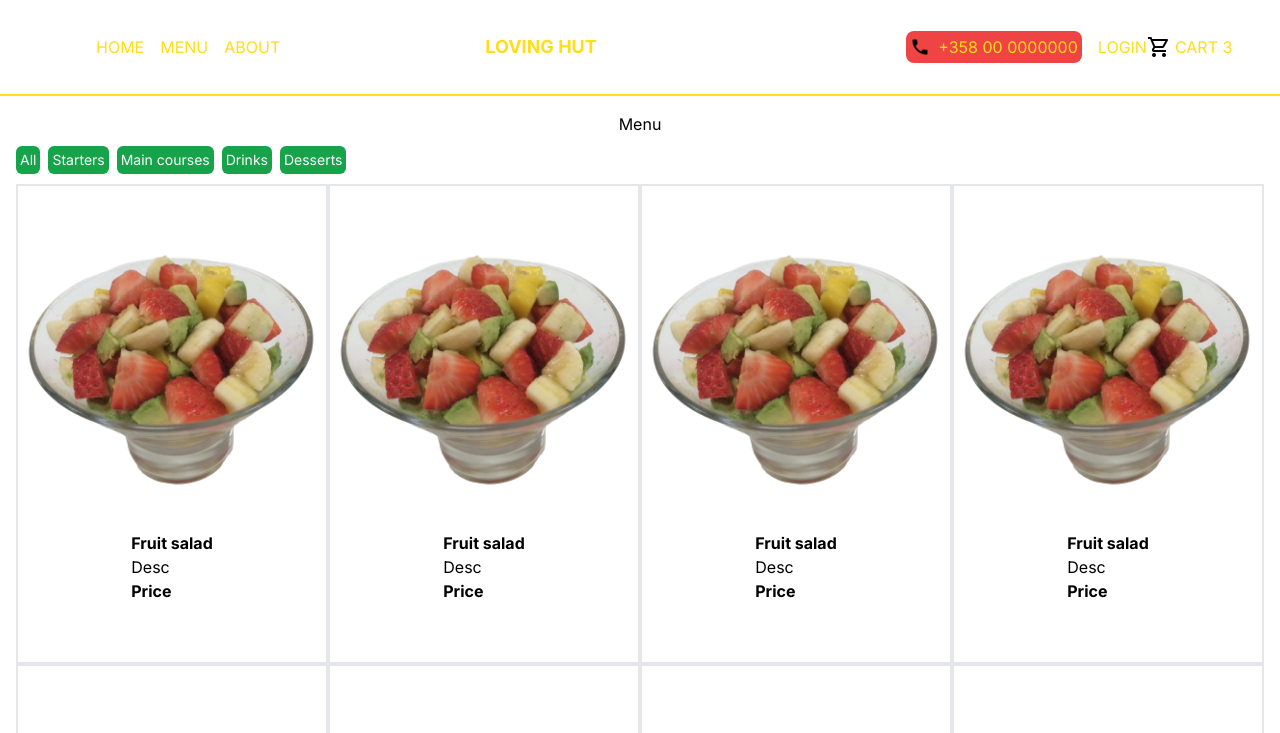
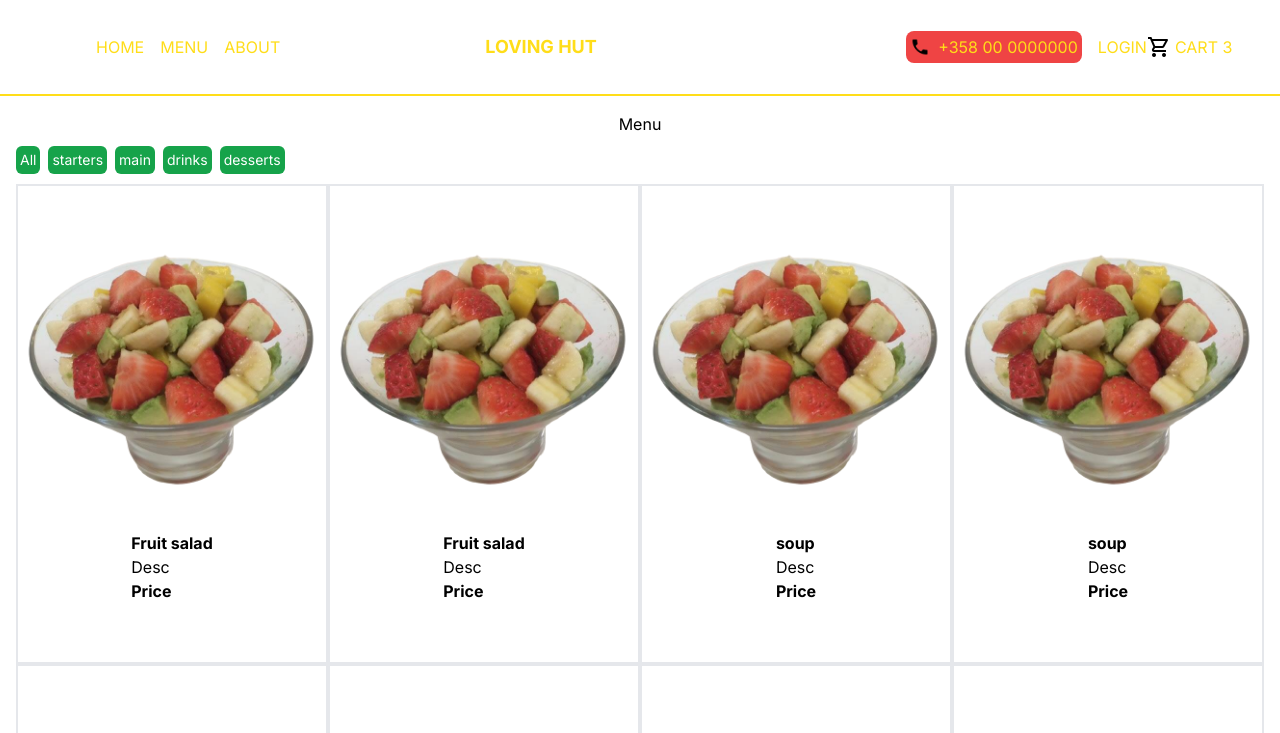
Before and after one commit to polinatea/restaurant, a Next.js app: page /menu in a window 1280 px wide. Shown: the top 733 px of the page. Built offline with nearby package versions, Linux system fonts and the light colour scheme.

Commit message:
menu filter in process

```diff
--- a/src/app/components/CategoryButtons.tsx
+++ b/src/app/components/CategoryButtons.tsx
@@ -1,19 +1,25 @@
 import React from 'react'
+import { menu } from '../data';
+import Menu from './Menu';
+interface CategoryButtonsProps {
+    uniqueCategories: string[];
+    filterMenu: (category:string) => void;
+    setItems: (menu:string[]) => void;
+  };
 
-const CategoryButtons = () => {
-    const categories = [
-        {id: 1, title: "Starters", cat: "starters"},
-        {id: 2, title: "Main courses", cat: "main"},
-        {id: 3, title: "Drinks", cat: "drinks"},
-        {id: 4, title: "Desserts", cat: "desserts"},
-      ]
+
+const CategoryButtons = (props: CategoryButtonsProps) => {
+
   return (
     <div className='flex items-center gap-2 h-12'>
-        <button className='bg-green-600 p-1 text-sm text-white rounded-md'>All</button>
-        {categories.map(category=>(
-            <button key={category.id} className='bg-green-600 p-1 text-sm text-white rounded-md'>{category.title}</button>
-        ))}
-
+        <button onClick = {() => props.setItems(menu)} className='bg-green-600 p-1 text-sm text-white rounded-md'>
+            All
+        </button>
+        {props.uniqueCategories.map((category,id)=>(
+        <button onClick={()=>props.filterMenu(category)} key={id} className='bg-green-600 p-1 text-sm text-white rounded-md'>
+            {category}
+        </button>
+       ))}
     </div>
     )
 }
--- a/src/app/data.ts
+++ b/src/app/data.ts
@@ -103,59 +103,60 @@ interface Menu  {
         img?: string;
 };
 
+
 export const menu:Menu[] = [
     {
         id: 1,
-        cat: "Starters",
+        cat: "starters",
         title: "Fruit salad",
         desc: "Strawberry, banana, avocado",
         img: "/fruit-salad.png",
     },
     {
         id: 2,
-        cat: "Starters",
+        cat: "starters",
         title: "Fruit salad",
         desc: "Strawberry, banana, avocado",
         img: "/fruit-salad.png",
     },
     {
         id: 3,
-        cat: "Main",
-        title: "Fruit salad",
+        cat: "main",
+        title: "soup",
         desc: "Strawberry, banana, avocado",
         img: "/fruit-salad.png",
     },
     {
         id: 4,
-        cat: "Main",
-        title: "Fruit salad",
+        cat: "main",
+        title: "soup",
         desc: "Strawberry, banana, avocado",
         img: "/fruit-salad.png",
     },
     {
         id: 5,
-        cat: "Drinks",
+        cat: "drinks",
         title: "Fruit salad",
         desc: "Strawberry, banana, avocado",
         img: "/fruit-salad.png",
     },
     {
         id: 6,
-        cat: "Drinks",
+        cat: "drinks",
         title: "Fruit salad",
         desc: "Strawberry, banana, avocado",
         img: "/fruit-salad.png",
     },
     {
         id: 7,
-        cat: "Desserts",
+        cat: "desserts",
         title: "Fruit salad",
         desc: "Strawberry, banana, avocado",
         img: "/fruit-salad.png",
     },
     {
         id: 8,
-        cat: "Desserts",
+        cat: "desserts",
         title: "Fruit salad",
         desc: "Strawberry, banana, avocado",
         img: "/fruit-salad.png",
--- a/src/app/menu/page.tsx
+++ b/src/app/menu/page.tsx
@@ -1,17 +1,34 @@
-import React from 'react'
+"use client"
+import React, {useState} from 'react'
 import { menu } from '../data'
 import Link from 'next/link'
 import Image from 'next/image'
 import CategoryButtons from '../components/CategoryButtons'
 
 const MenuPage = () => {
+  const [items, setItems] = useState(menu);
+  const uniqueCategoriesSet = new Set<string>();
+  menu.forEach(item => {
+    uniqueCategoriesSet.add(item.cat);
+  });
+  const uniqueCategories: string[] = Array.from(uniqueCategoriesSet);
+
+  const filterMenu = (category:string) => {
+    const filteredItems = menu.filter((newItems) => newItems.cat === category);
+    setItems(filteredItems);
+    console.log(typeof(items))
+  }
   return (
     <div className='p-4  '>
       <h1 className='text-center'>Menu</h1>
-      <CategoryButtons />
+      <CategoryButtons
+      uniqueCategories= {uniqueCategories}
+      filterMenu = {filterMenu}
+      setItems = {setItems}
+      />
       <div className=" flex flex-wrap">
-        {menu.map(item=>(
-        <div className=' w-full h-[60vh] flex flex-col items-center justify-center border-2 sm:w-1/2 md:w-1/3 lg:w-1/4'>
+        {items.map(item=>(
+        <div key={item.id}  className=' w-full h-[60vh] flex flex-col items-center justify-center border-2 sm:w-1/2 md:w-1/3 lg:w-1/4'>
           <div className='relative h-[60%] w-full '>
             <Image src="/fruit-salad.png" alt="" fill className='object-contain'/>
           </div>
```
